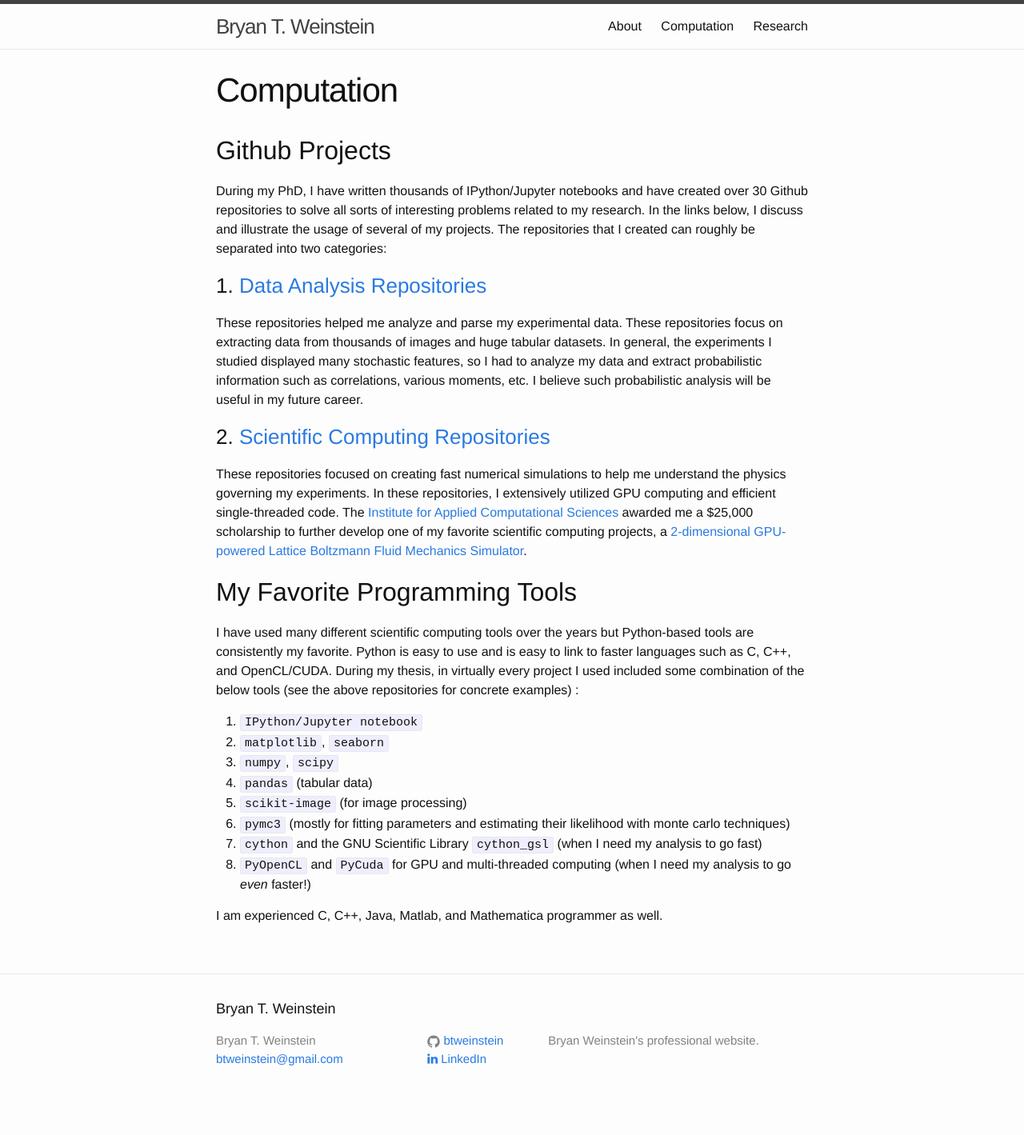
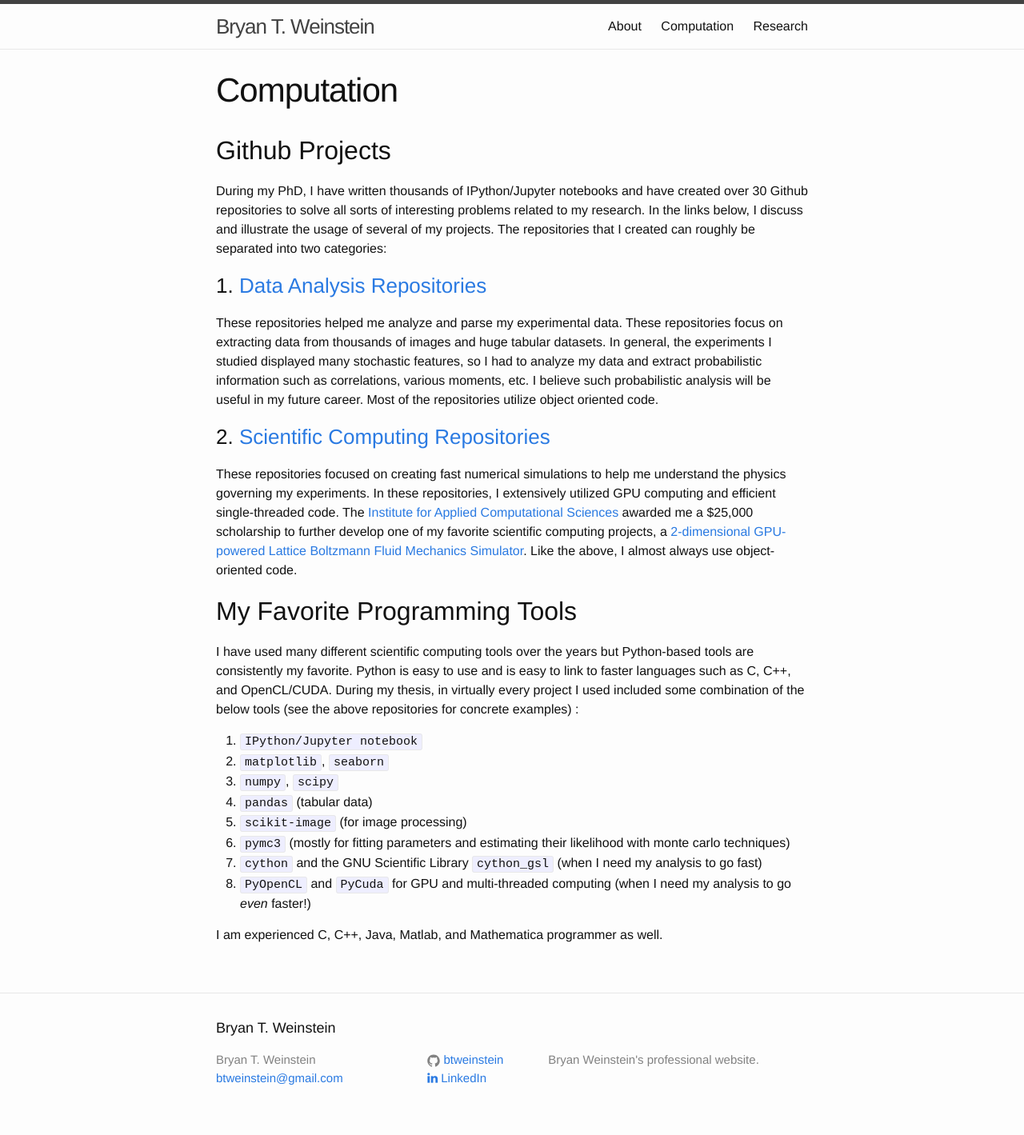
Before and after one commit to btweinstein/btweinstein.github.io, a Jekyll site: the page built from Computation.md, in a window 1280 px wide. Shown: the whole page at 80% size. Built offline with Jekyll 4.4.1, drawn with Linux system fonts in a browser that asks for light colours; nearby versions of some CDN libraries; before the commit the page ends 1395 px from its top, so only the background shows below that.

```diff
--- a/Computation.md
+++ b/Computation.md
@@ -11,11 +11,11 @@ During my PhD, I have written thousands of IPython/Jupyter notebooks and have cr
 
 ### 1. [Data Analysis Repositories](./data_analysis)
 
-These repositories helped me analyze and parse my experimental data. These repositories focus on extracting data from thousands of images and huge tabular datasets. In general, the experiments I studied displayed many stochastic features, so I had to analyze my data and extract probabilistic information such as correlations, various moments, etc. I believe such probabilistic analysis will be useful in my future career.
+These repositories helped me analyze and parse my experimental data. These repositories focus on extracting data from thousands of images and huge tabular datasets. In general, the experiments I studied displayed many stochastic features, so I had to analyze my data and extract probabilistic information such as correlations, various moments, etc. I believe such probabilistic analysis will be useful in my future career. Most of the repositories utilize object oriented code.
 
 ### 2. [Scientific Computing Repositories](./scientific_computing)
 
-These repositories focused on creating fast numerical simulations to help me understand the physics governing my experiments. In these repositories, I extensively utilized GPU computing and efficient single-threaded code. The [Institute for Applied Computational Sciences](https://iacs.seas.harvard.edu/) awarded me a $25,000 scholarship to further develop one of my favorite scientific computing projects, a [2-dimensional GPU-powered Lattice Boltzmann Fluid Mechanics Simulator](./scientific_computing).
+These repositories focused on creating fast numerical simulations to help me understand the physics governing my experiments. In these repositories, I extensively utilized GPU computing and efficient single-threaded code. The [Institute for Applied Computational Sciences](https://iacs.seas.harvard.edu/) awarded me a $25,000 scholarship to further develop one of my favorite scientific computing projects, a [2-dimensional GPU-powered Lattice Boltzmann Fluid Mechanics Simulator](./scientific_computing). Like the above, I almost always use object-oriented code.
 
 ## My Favorite Programming Tools
 
```
Also changed, not shown: scientific_computing.md (+26 -13 lines), images/resized/mutational_meltdown.png (added), images/resized/random_undulation_expansion.png (added).
